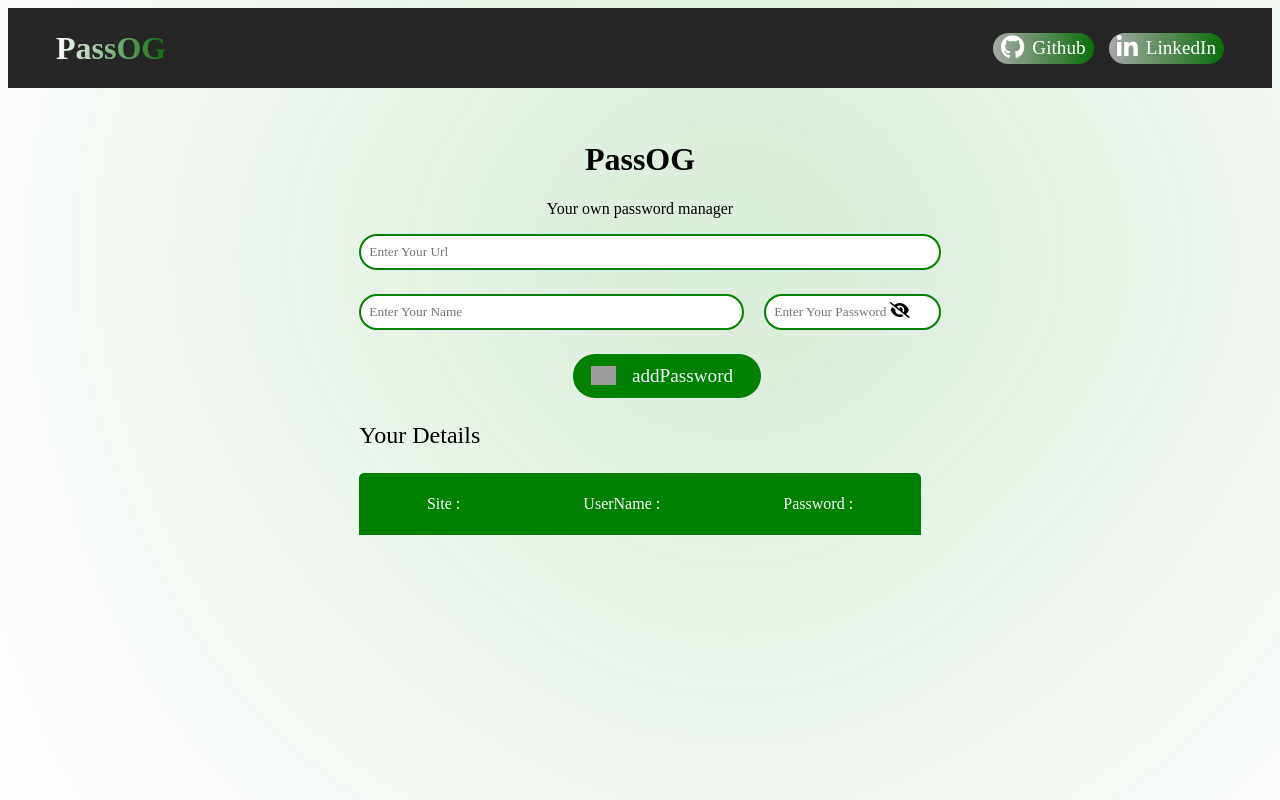
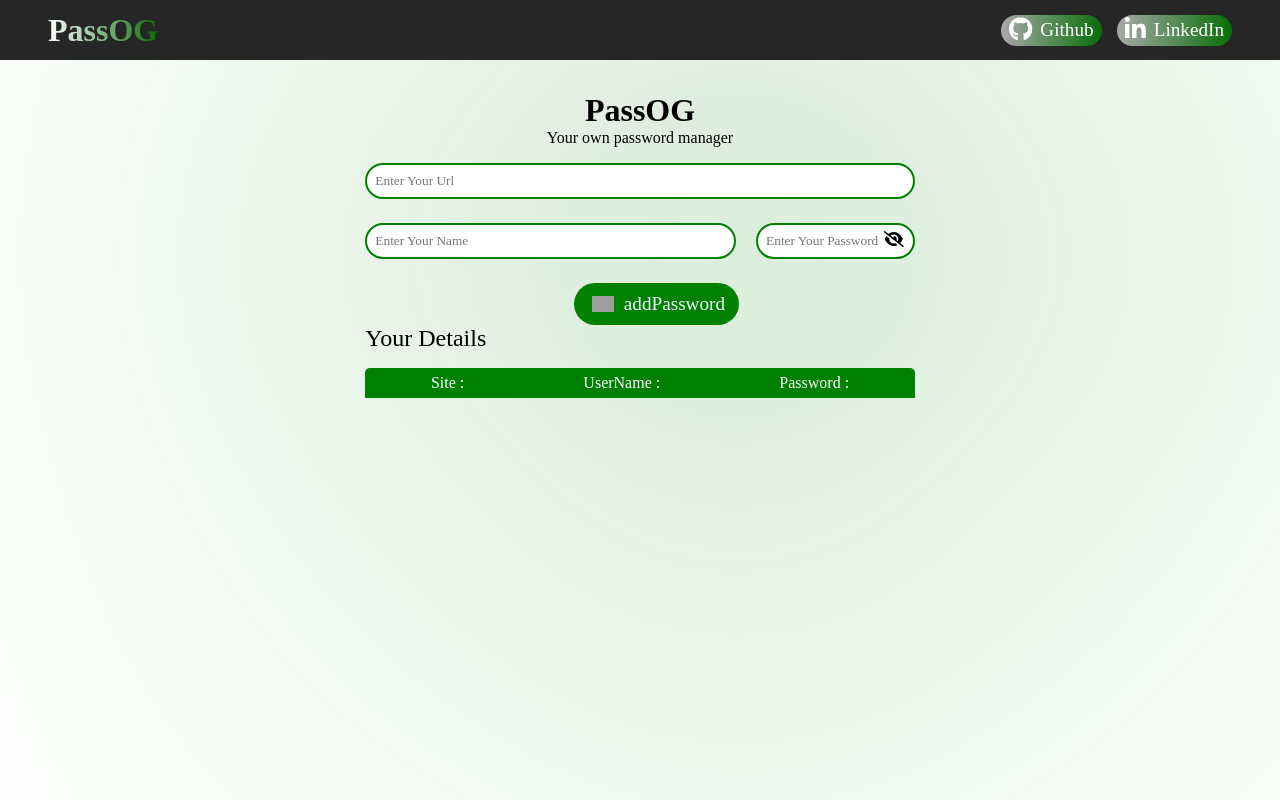
Before and after one commit to AmarJeetSharma6802/password_Manager, a React (Vite) app: page / in a window 1280 px wide. Built offline with nearby package versions, Linux system fonts and the light colour scheme; grey boxes are pictures that could not be loaded.

Commit message:
fix: reset default styles for better layout consistency

```diff
--- a/src/App.css
+++ b/src/App.css
@@ -1,6 +1,10 @@
 *{
   font-family: poppins;
   list-style: none;
+  padding: 0;
+  margin: 0;
+  box-sizing: border-box;
+
 }
 header{
   display: flex;
```
